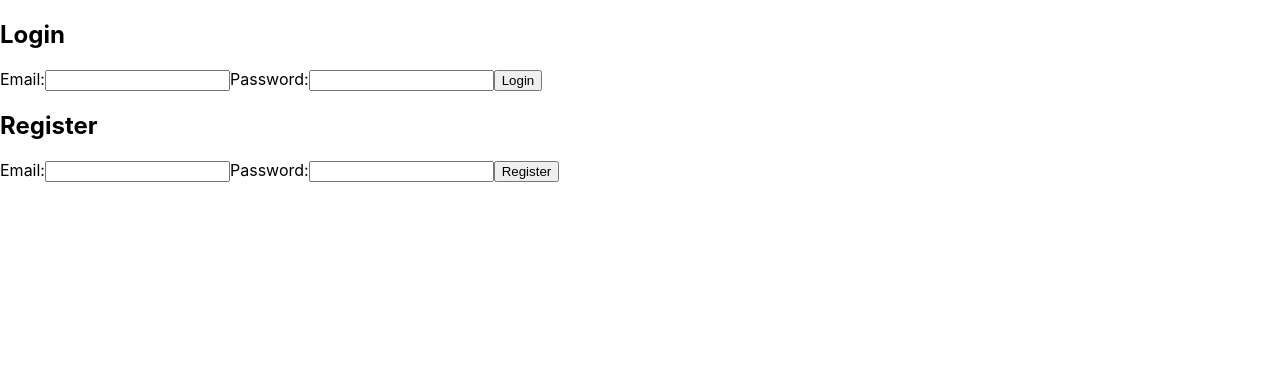
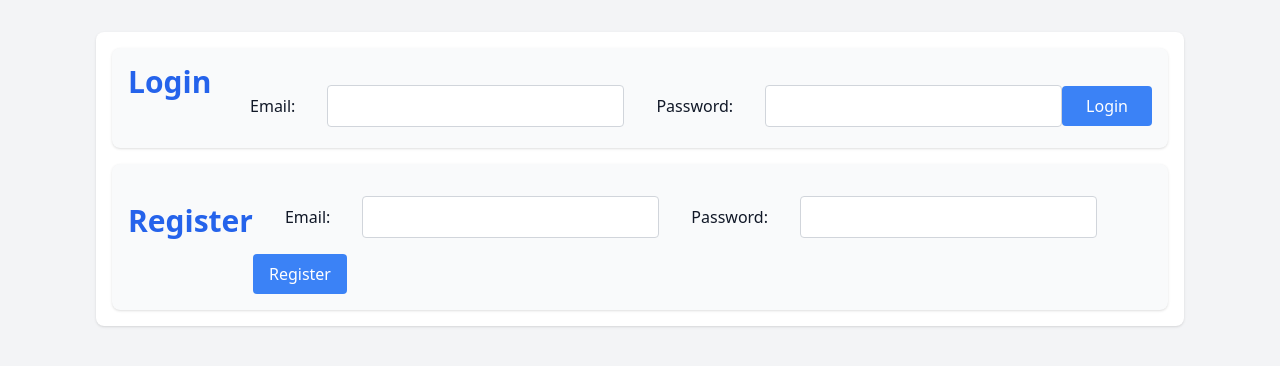
Before and after one commit to alfonso68/tasker-fe, a React (Create React App) app: page / in a window 1280 px wide. Shown: the top 366 px of the page. Built offline with nearby package versions, Linux system fonts and the light colour scheme; no server answers.

Commit message:
Tailwind
Adds tailwind, updates styles & css

```diff
--- a/package.json
+++ b/package.json
@@ -39,5 +39,8 @@
       "last 1 firefox version",
       "last 1 safari version"
     ]
+  },
+  "devDependencies": {
+    "tailwindcss": "^3.4.4"
   }
 }
--- a/src/App.js
+++ b/src/App.js
@@ -21,18 +21,26 @@ const App = () => {
       {user ? (
         <ApolloProvider>
           <LogoutButton />
-          <div>
-            <h1>Task Manager</h1>
+          <div className="max-w-4xl mx-auto p-8">
+            <h1 className="text-3xl font-bold text-center mb-8">Task Manager</h1>
             <TaskList />
           </div>
         </ApolloProvider>
       ) : (
-          <>
-            <h2>Login</h2>
-            <Login />
-            <h2>Register</h2>
-            <Register />
-          </>
+        <div className="max-w-6xl mx-auto p-8">
+          <div className="p-4 bg-white shadow rounded-lg">
+          <ul className="space-y-4">
+            <li className="p-4 bg-gray-50 rounded-lg shadow flex items-center justify-between">
+              <h1 className="text-3xl font-bold text-center mb-8">Login</h1>
+              <Login />
+            </li>
+            <li className="p-4 bg-gray-50 rounded-lg shadow flex items-center justify-between">
+              <h1 className="text-3xl font-bold text-center mb-8">Register</h1>
+              <Register />
+            </li>
+          </ul>
+          </div>
+        </div>
       )}
     </div>
   );
--- /dev/null
+++ b/src/GlobalStyles.css
@@ -0,0 +1,20 @@
+/* src/GlobalStyles.css */
+body {
+    @apply bg-gray-100 text-gray-900 font-sans;
+  }
+
+  h1, h2, h3, h4, h5, h6 {
+    @apply text-blue-600 font-bold;
+  }
+
+  button {
+    @apply px-4 py-2 bg-blue-500 text-white rounded hover:bg-blue-600 focus:outline-none focus:ring-2 focus:ring-blue-300;
+  }
+
+  input, select, textarea {
+    @apply border border-gray-300 rounded px-4 py-2 focus:outline-none focus:border-blue-500 focus:ring-1 focus:ring-blue-500;
+  }
+
+  form {
+    @apply space-y-4;
+  }
--- a/src/components/AddTask.js
+++ b/src/components/AddTask.js
@@ -33,28 +33,37 @@ const AddTask = ({ refetchTasks }) => {
   };
 
   return (
-    <form onSubmit={handleSubmit}>
-      <label>Title:</label>
+    <form onSubmit={handleSubmit} className="p-4 bg-white shadow rounded-lg space-y-4">
+      <div>
+        <label className="block text-gray-700">Title:</label>
         <input
           type="text"
           value={title}
           onChange={(e) => setTitle(e.target.value)}
+          className="border border-gray-300 rounded px-4 py-2 w-full"
           placeholder="Title"
         />
+      </div>
+      <div>
         <label>Description:</label>
         <input
           type="text"
           value={description}
           onChange={(e) => setDescription(e.target.value)}
+          className="border border-gray-300 rounded px-4 py-2 w-full"
           placeholder="Description"
         />
+      </div>
+      <div>
         <label>Due Date:</label>
         <input
           type="date"
           value={dueDate}
           onChange={(e) => setDueDate(e.target.value)}
+          className="border border-gray-300 rounded px-4 py-2 w-full"
         />
-      <button type="submit">Add Task</button>
+      </div>
+      <button type="submit" className="bg-blue-500 text-white px-4 py-2 rounded">Add Task</button>
     </form>
   );
 };
--- a/src/components/Login.js
+++ b/src/components/Login.js
@@ -10,29 +10,30 @@ const Login = () => {
     e.preventDefault();
     try {
       await signInWithEmailAndPassword(auth, email, password);
-      alert('Login successful');
     } catch (error) {
-      alert(error.message);
+      console.log(error)
     }
   };
 
   return (
     <form onSubmit={handleLogin}>
-      <label>Email:</label>
+      <label className="px-8">Email:</label>
       <input
         type="email"
         value={email}
         onChange={(e) => setEmail(e.target.value)}
+        className="px-8"
         required
       />
-      <label>Password:</label>
+      <label className="px-8">Password:</label>
       <input
         type="password"
         value={password}
         onChange={(e) => setPassword(e.target.value)}
+        className="px-8"
         required
       />
-      <button type="submit">Login</button>
+      <button type="submit" className="px-6">Login</button>
     </form>
   );
 };
--- a/src/components/LogoutButton.js
+++ b/src/components/LogoutButton.js
@@ -6,14 +6,14 @@ const LogoutButton = () => {
   const handleLogout = async () => {
     try {
       await signOut(auth);
-      alert('Logout successful');
+      console.log('User logged out')
     } catch (error) {
-      alert(`Error: ${error.message}`);
+      console.log(error)
     }
   };
 
   return (
-    <button onClick={handleLogout}>Logout</button>
+    <button onClick={handleLogout} className="bg-red-500 text-white px-4 py-2 rounded float-right">Logout</button>
   );
 };
 
--- a/src/components/Register.js
+++ b/src/components/Register.js
@@ -18,18 +18,20 @@ const Register = () => {
 
   return (
     <form onSubmit={handleRegister}>
-      <label>Email:</label>
+      <label className="px-8">Email:</label>
       <input
         type="email"
         value={email}
         onChange={(e) => setEmail(e.target.value)}
+        className="px-8"
         required
       />
-      <label>Password:</label>
+      <label className="px-8">Password:</label>
       <input
         type="password"
         value={password}
         onChange={(e) => setPassword(e.target.value)}
+        className="px-8"
         required
       />
       <button type="submit">Register</button>
--- a/src/components/TaskList.js
+++ b/src/components/TaskList.js
@@ -88,41 +88,51 @@ const TaskList = ({ isCompleted }) => {
   if (error) return <p>Error :( {error.message}</p>;
 
   return (
-    <div>
-      <h2>Task List</h2>
+    <div className="p-4 bg-white shadow rounded-lg">
+      <h2 className="text-xl font-semibold mb-4">New Task</h2>
       <AddTask refetchTasks={refetch} /> {}
-      <ul>
+      <ul className="space-y-4">
+      <br/>
+      <h2 className="text-xl font-semibold mb-4">Task List</h2>
         {data.getTasks.map((task) => (
-          <li key={task.id}>
+          <li key={task.id} className="p-4 bg-gray-50 rounded-lg shadow flex items-center justify-between">
             {editingTaskId === task.id ? (
-              <>
+              <div className="flex space-x-4">
                 <input
                   type="text"
                   value={editedTask.title}
                   onChange={(e) => setEditedTask({ ...editedTask, title: e.target.value })}
+                  className="border p-2 rounded"
                 />
                 <input
                   type="text"
                   value={editedTask.description}
                   onChange={(e) => setEditedTask({ ...editedTask, description: e.target.value })}
+                  className="border p-2 rounded"
                 />
                 <input
                   type="date"
                   value={editedTask.dueDate}
                   onChange={(e) => setEditedTask({ ...editedTask, dueDate: e.target.value })}
+                  className="border p-2 rounded"
                 />
-                <button onClick={() => handleUpdateClick(task.id)}>Update</button>
-                <button onClick={() => setEditingTaskId(null)}>Cancel</button>
-              </>
+                <button onClick={() => handleUpdateClick(task.id)} className="bg-blue-500 text-white px-4 py-2 rounded">Update</button>
+                <button onClick={() => setEditingTaskId(null)} className="bg-gray-500 text-white px-4 py-2 rounded">Cancel</button>
+              </div>
             ) : (
-              <>
+              <div className="flex space-x-4 items-center">
                 <strong>{task.title}</strong>: {task.description} - {task.dueDate} - {task.isCompleted ? 'Completed' : 'Pending'}
-                <button onClick={() => handleEditClick(task)}>Edit</button>
-                <button onClick={() => handleDeleteClick(task.id)}>Delete</button>
-                <button onClick={() => handleStatusToggleClick(task)}>
+                <button onClick={() => handleEditClick(task)} className="bg-yellow-500 text-white px-4 py-2 rounded">Edit</button>
+                <button onClick={() => handleDeleteClick(task.id)} className="bg-red-500 text-white px-4 py-2 rounded">Delete</button>
+                <button
+                  onClick={() => handleStatusToggleClick(task)}
+                  className={`px-4 py-2 rounded ${
+                    task.isCompleted ? 'bg-gray-500 text-white' : 'bg-green-500 text-white'
+                  }`}
+                >
                   {task.isCompleted ? 'Set Pending' : 'Set Complete'}
                 </button>
-              </>
+              </div>
             )}
           </li>
         ))}
--- a/src/index.css
+++ b/src/index.css
@@ -1,13 +1,3 @@
-body {
-  margin: 0;
-  font-family: -apple-system, BlinkMacSystemFont, 'Segoe UI', 'Roboto', 'Oxygen',
-    'Ubuntu', 'Cantarell', 'Fira Sans', 'Droid Sans', 'Helvetica Neue',
-    sans-serif;
-  -webkit-font-smoothing: antialiased;
-  -moz-osx-font-smoothing: grayscale;
-}
-
-code {
-  font-family: source-code-pro, Menlo, Monaco, Consolas, 'Courier New',
-    monospace;
-}
+@tailwind base;
+@tailwind components;
+@tailwind utilities;
--- a/src/index.js
+++ b/src/index.js
@@ -1,6 +1,7 @@
 import React from 'react';
 import ReactDOM from 'react-dom/client';
 import './index.css';
+import './GlobalStyles.css';
 import App from './App';
 import reportWebVitals from './reportWebVitals';
 
--- /dev/null
+++ b/tailwind.config.js
@@ -0,0 +1,10 @@
+/** @type {import('tailwindcss').Config} */
+module.exports = {
+  content: [
+    "./src/**/*.{js,jsx,ts,tsx}",
+  ],
+  theme: {
+    extend: {},
+  },
+  plugins: [],
+}
```
Also changed, not shown: 1 other file (tests, documents, lock files or other folders). Lines whose indentation alone changed are shown as unchanged.
